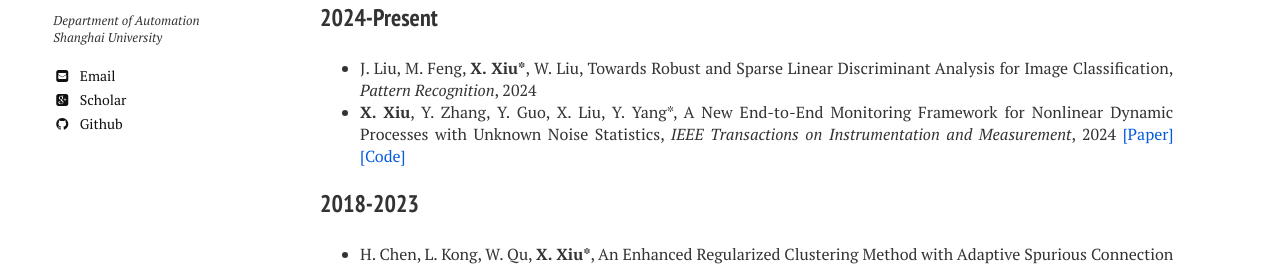
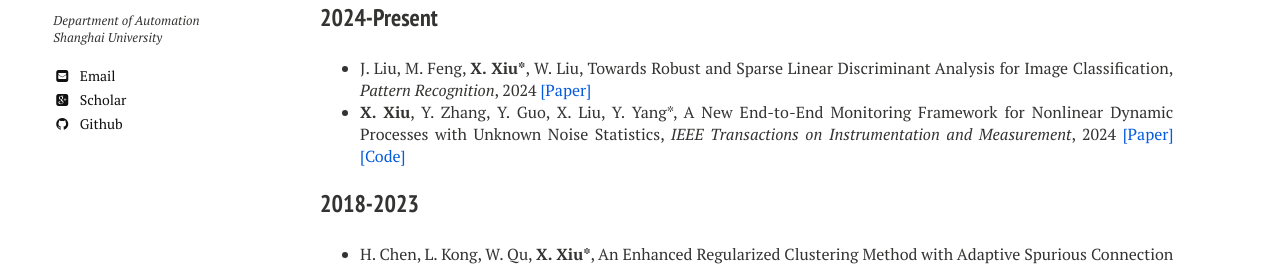
Before and after one commit to xianchaoxiu/xianchaoxiu.github.io, a Jekyll site: the page built from publications/index.md, in a window 1280 px wide. Shown: the part 261-529 px from the top of the page. Built offline with Jekyll 4.4.1, drawn with Linux system fonts in a browser that asks for light colours; nearby versions of some CDN libraries.

Commit message:
Update index.md

```diff
--- a/publications/index.md
+++ b/publications/index.md
@@ -12,7 +12,7 @@ share: false
 * Revisiting Lq (0 <= q < 1) Norm Regularized Optimization <a href="https://arxiv.org/abs/2306.14394" class="textlink" target="_blank">[Paper]</a> <a href="https://github.com/ShenglongZhou/PSNP" class="textlink" target="_blank">[Code]</a> <br>
 
 ### 2024-Present
-* J. Liu, M. Feng, <b>X. Xiu*</b>, W. Liu, Towards Robust and Sparse Linear Discriminant Analysis for Image Classification, <i>Pattern Recognition</i>, 2024 <br>
+* J. Liu, M. Feng, <b>X. Xiu*</b>, W. Liu, Towards Robust and Sparse Linear Discriminant Analysis for Image Classification, <i>Pattern Recognition</i>, 2024 <a href="https://www.sciencedirect.com/science/article/pii/S0031320324002632" class="textlink" target="_blank">[Paper]<br>
 * <b>X. Xiu</b>, Y. Zhang, Y. Guo, X. Liu, Y. Yang*, A New End-to-End Monitoring Framework for Nonlinear Dynamic Processes with Unknown Noise Statistics, <i>IEEE Transactions on Instrumentation and Measurement</i>, 2024 <a href="https://ieeexplore.ieee.org/document/10464356" class="textlink" target="_blank">[Paper]</a> <a href="https://github.com/xianchaoxiu/2024-TIM-DRNN" class="textlink" target="_blank">[Code]</a> <br>
 
 ### 2018-2023
```
